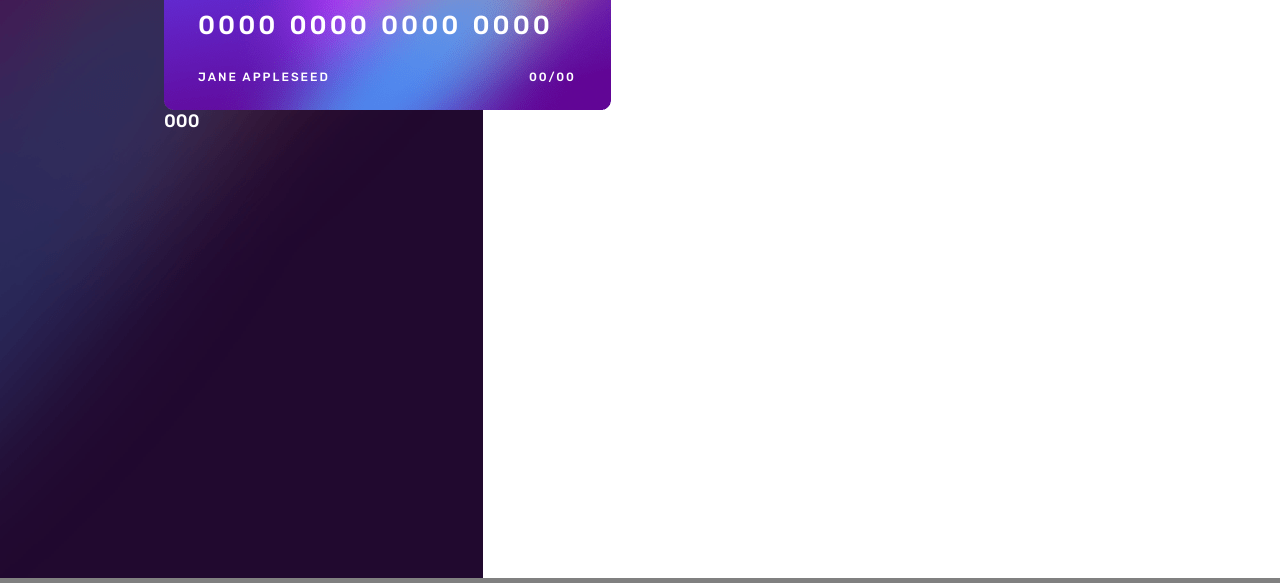
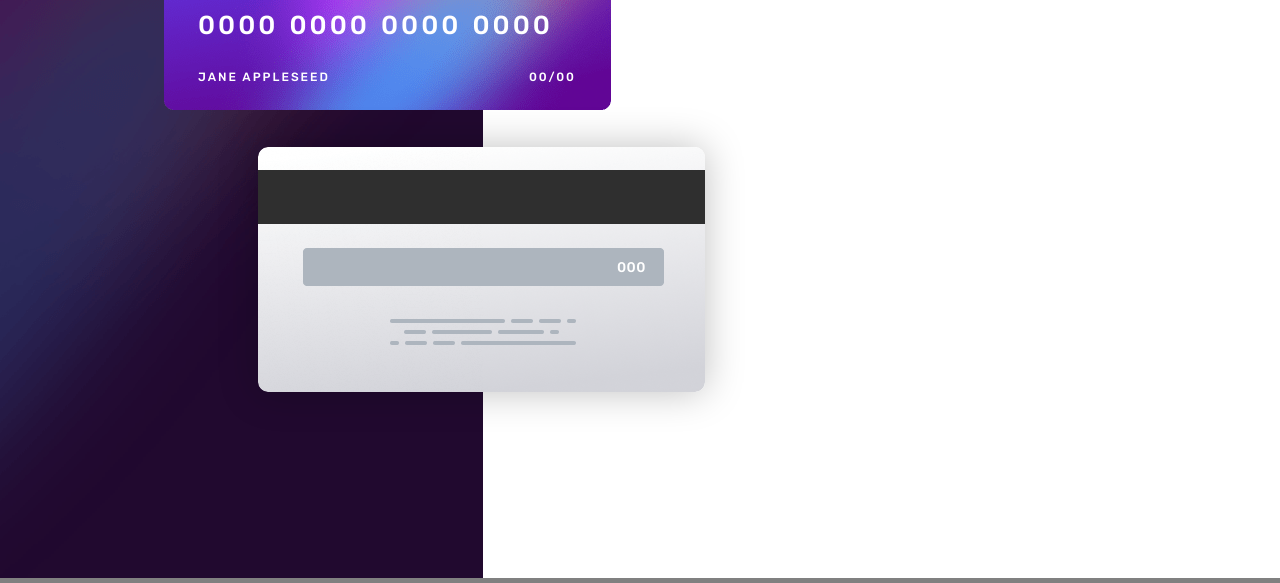
Before and after one commit to wiseman88/Interactive-card-details-form, a website: page index.html in a window 1280 px wide. Shown: the part 322-905 px from the top of the page. Drawn offline with Linux system fonts and the light colour scheme.

Commit message:
card back

```diff
--- a/assets/css/app.css
+++ b/assets/css/app.css
@@ -58,10 +58,13 @@ body {
   padding-right: 227px;
 }
 
+.card {
+  width: 447px;
+  height: 245px;
+}
+
 .card-front {
   box-sizing: border-box;
-  width: 447px;
-  height: 245px;
   padding: 28px 35px 28px 34px;
   background-image: url("/assets/images/bg-card-front.png");
 }
@@ -85,3 +88,23 @@ body {
   font-size: 12px;
   letter-spacing: 2px;
 }
+
+.card-back {
+  position: relative;
+  z-index: 0;
+  margin-top: 37px;
+  margin-left: 94px;
+  background-image: url("/assets/images/bg-card-back.png");
+  box-shadow: 0px 0px 38px 0px rgba(0, 0, 0, 0.25);
+  border-radius: 10px;
+}
+
+.card-back .cvc {
+  position: absolute;
+  top: 112px;
+  right: 59px;
+  z-index: 10;
+  font-size: 14px;
+  color: white;
+  letter-spacing: 0.5px;
+}
--- a/index.html
+++ b/index.html
@@ -33,7 +33,7 @@
 
     <div class="content">
       <div class="cards-container">
-        <div class="card-front">
+        <div class="card card-front">
           <div class="card-logo">
             <img src="./assets/images/card-logo.svg" alt="">
           </div>
@@ -55,8 +55,10 @@
           </div>
         </div>
 
-        <div class="card-back">
-          000
+        <div class="card card-back">
+          <span class="cvc">
+            000
+          </span>
         </div>
       </div>
 
```
